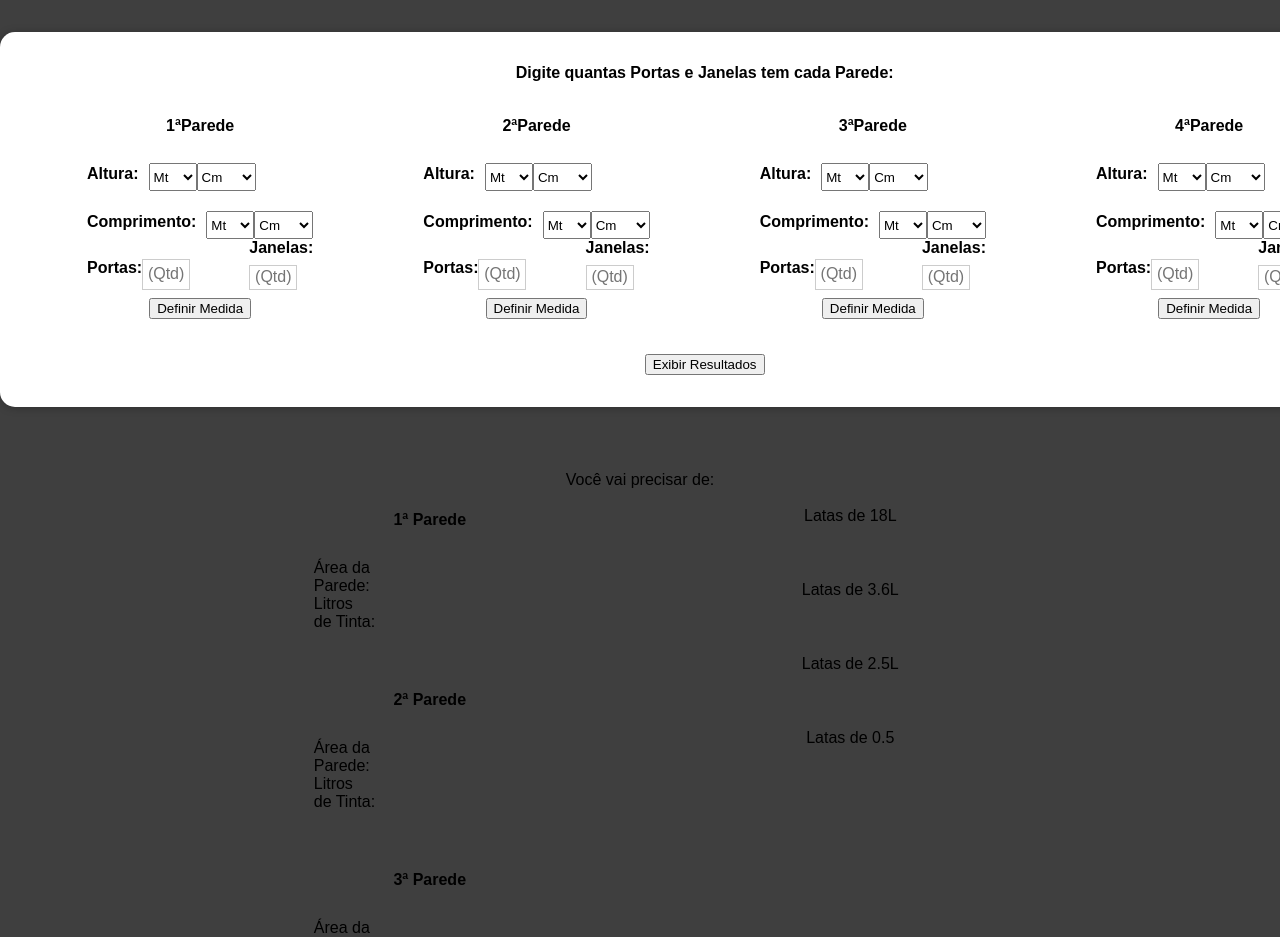
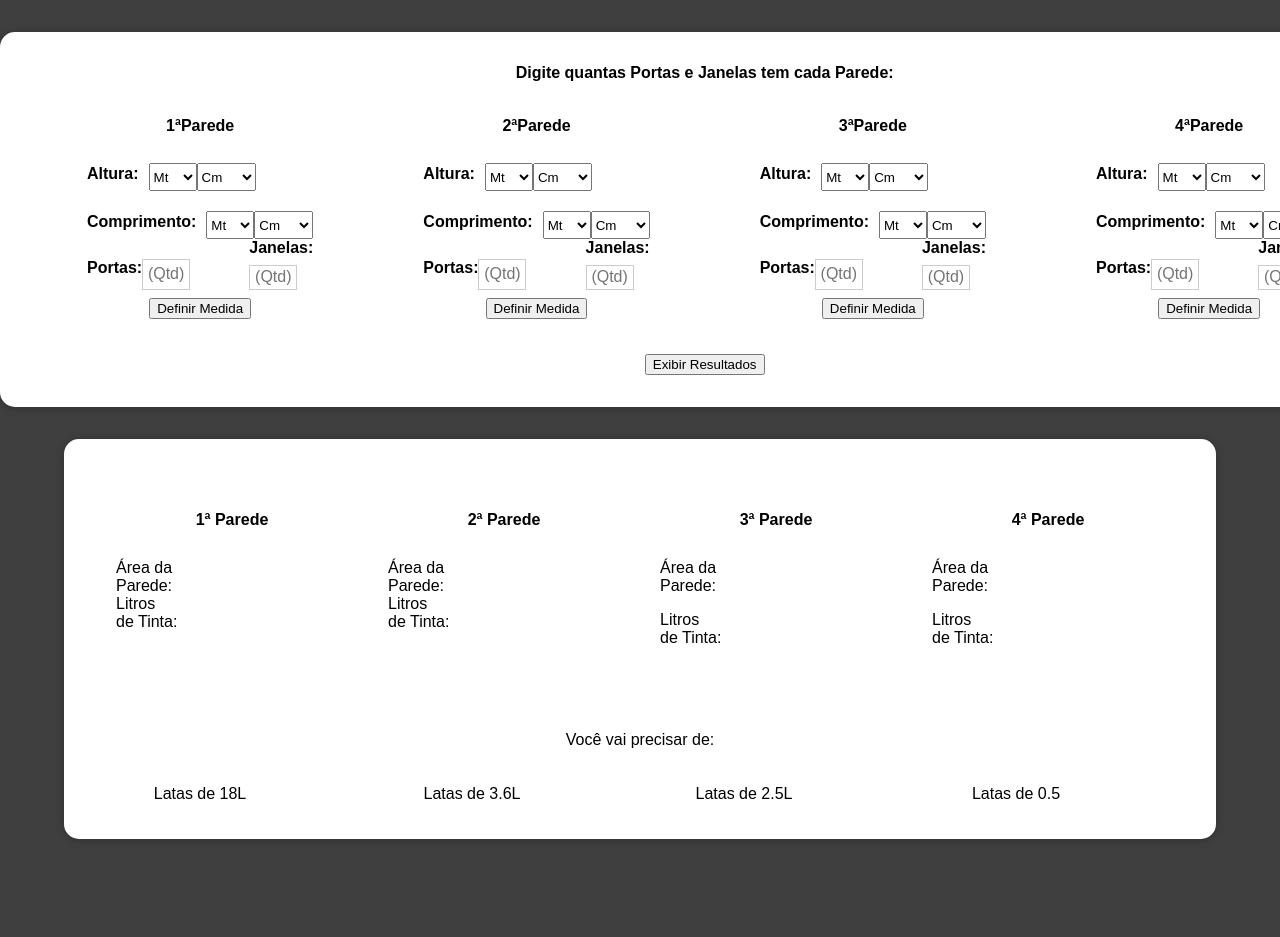
Before and after one commit to Riosxls/Calculadora-de-Tinta-React.Js, a React (Create React App) app: page / in a window 1280 px wide. Shown: the top 937 px of the page. After the commit the page ends 871 px from the top, so only its background shows below. Built offline with nearby package versions, Linux system fonts and the light colour scheme.

Commit message:
Update Resultado.module.css

```diff
--- a/src/components/Resultado/Resultado.module.css
+++ b/src/components/Resultado/Resultado.module.css
@@ -1,9 +1,22 @@
 .resultado {
+  text-align: center;
+  margin: 2rem auto;
+  background-color: white;
+  width: fit-content;
+  border-radius: 15px;
+  box-shadow: 0 1px 8px rgba(0, 0, 0, 0.25);
+}
+
+.resultado-tinta {
+  display: flex;
+}
+
+.resultado-parede {
   display: flex;
   text-align: center;
   margin: 2rem auto;
   padding: 2rem;
-  width: 100%;
+  width: fit-content;
   justify-content: center;
 }
 
```
